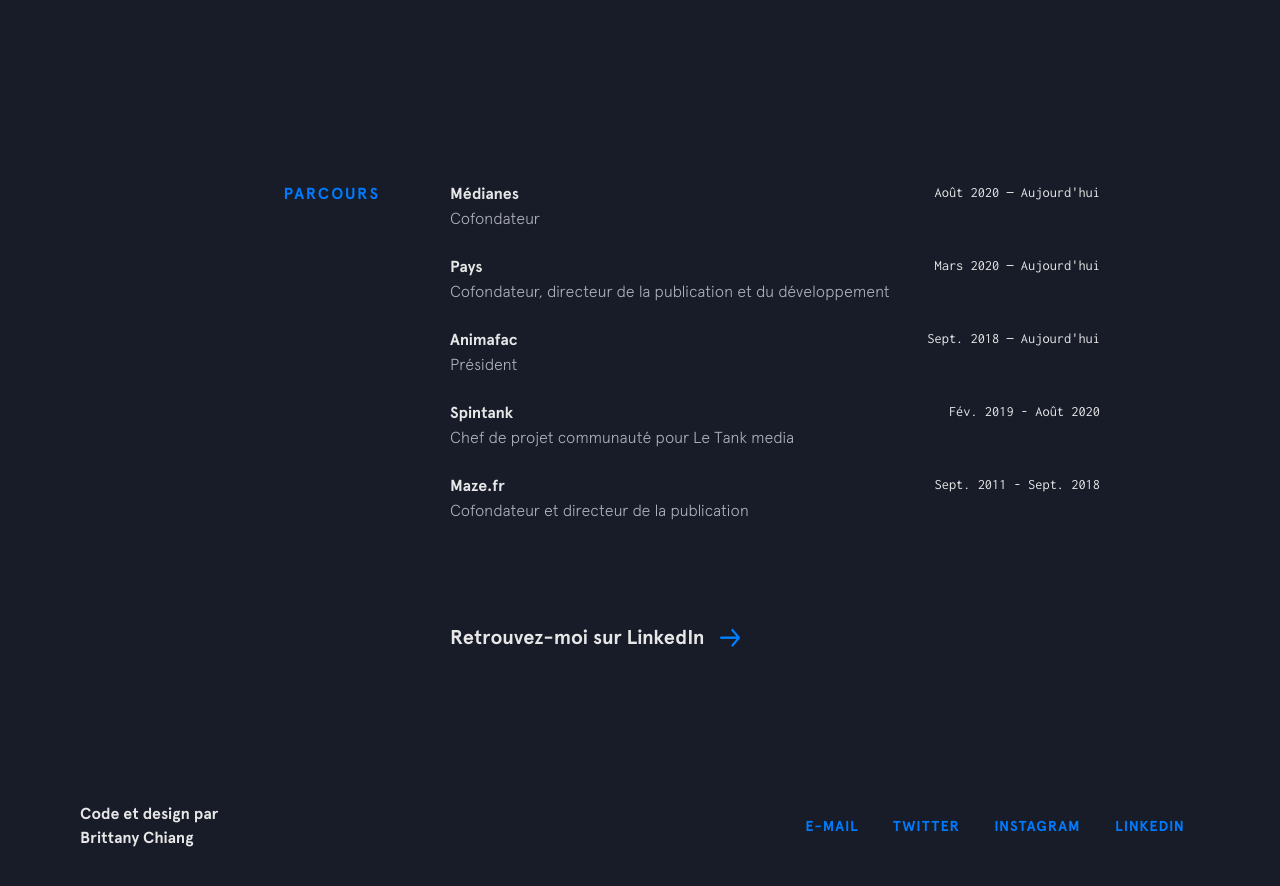
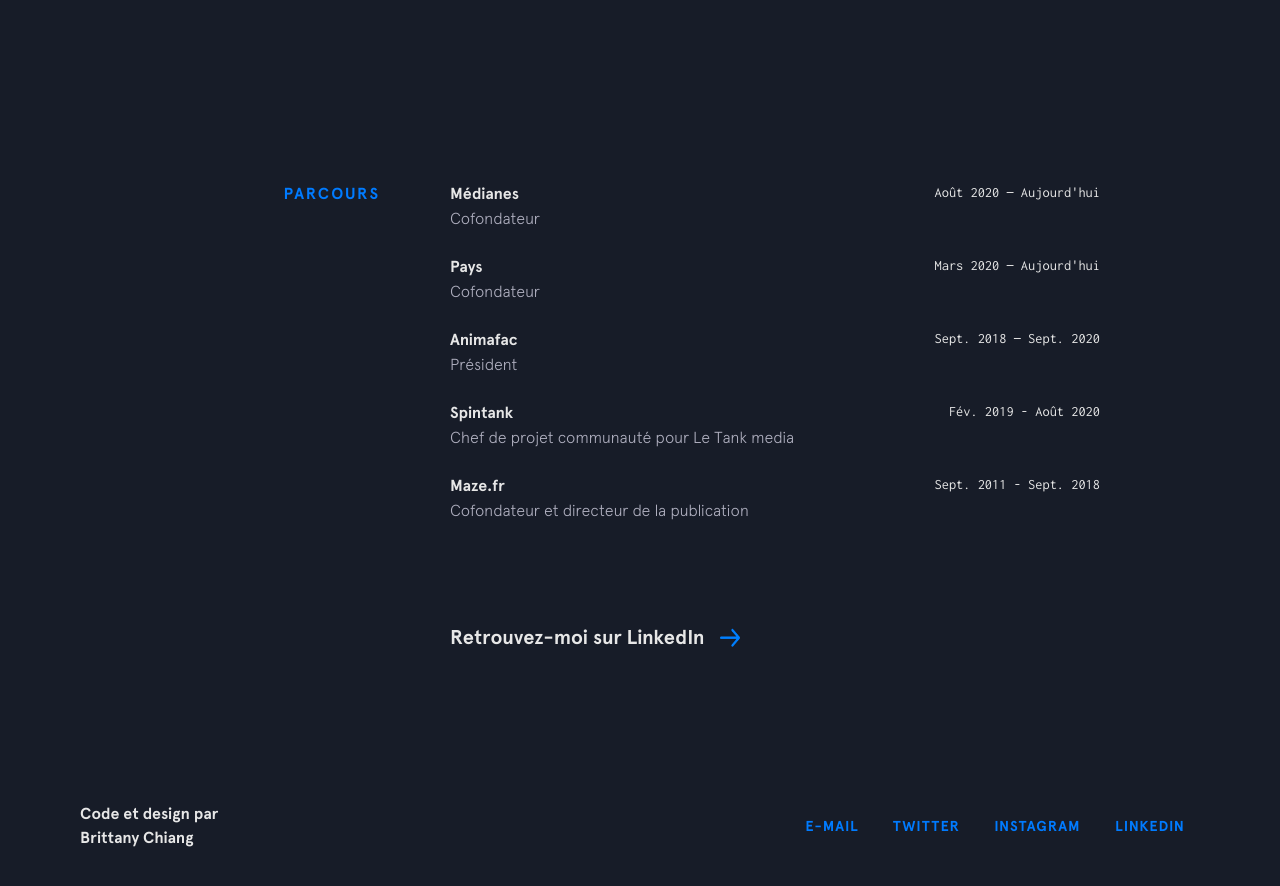
Before and after one commit to bthv1/baptistethevelein.fr, a Jekyll site: the page built from index.html, in a window 1280 px wide and 900 px high, scrolled down 1785 px. Shown: the top 886 px of the window. Built offline with Jekyll 4.4.1, drawn with Linux system fonts in a browser that asks for light colours; nearby versions of some CDN libraries.

Commit message:
Update experience.yml

```diff
--- a/_data/experience.yml
+++ b/_data/experience.yml
@@ -6,11 +6,11 @@
 - company: Pays
   url: https://pays-revue.com
   time: Mars 2020 — Aujourd'hui
-  position: Cofondateur, directeur de la publication et du développement
+  position: Cofondateur
 
 - company: Animafac
   url: https://animafac.net
-  time: Sept. 2018 — Aujourd'hui
+  time: Sept. 2018 — Sept. 2020
   position: Président
 
 - company: Spintank
```
